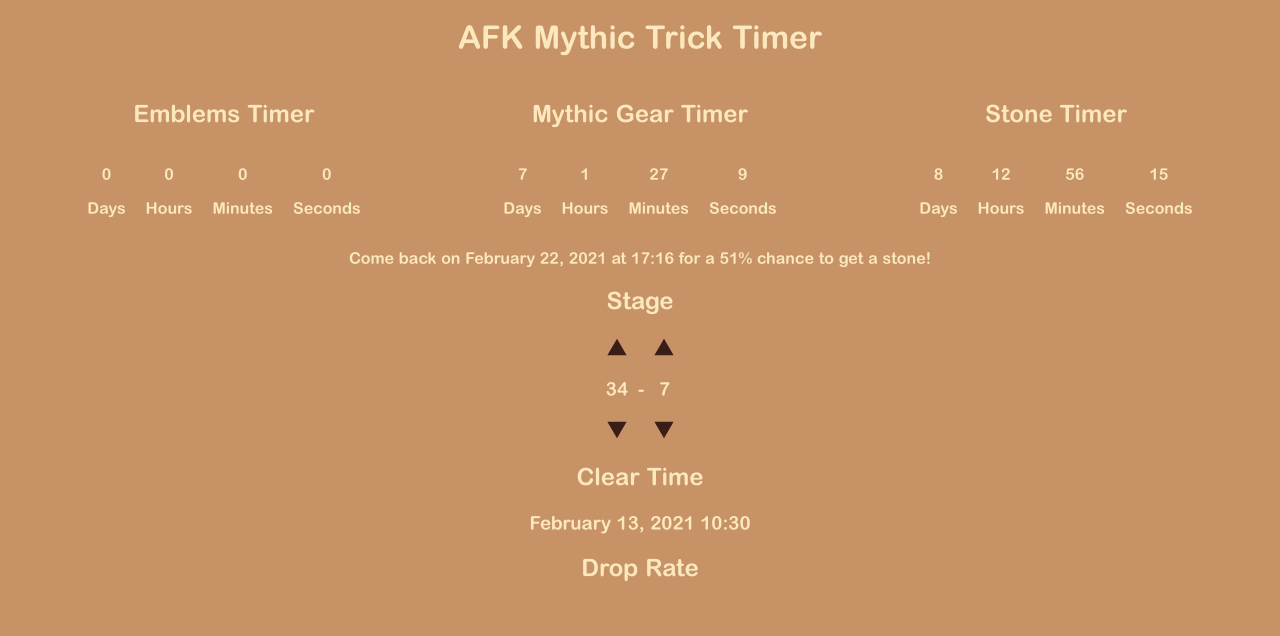
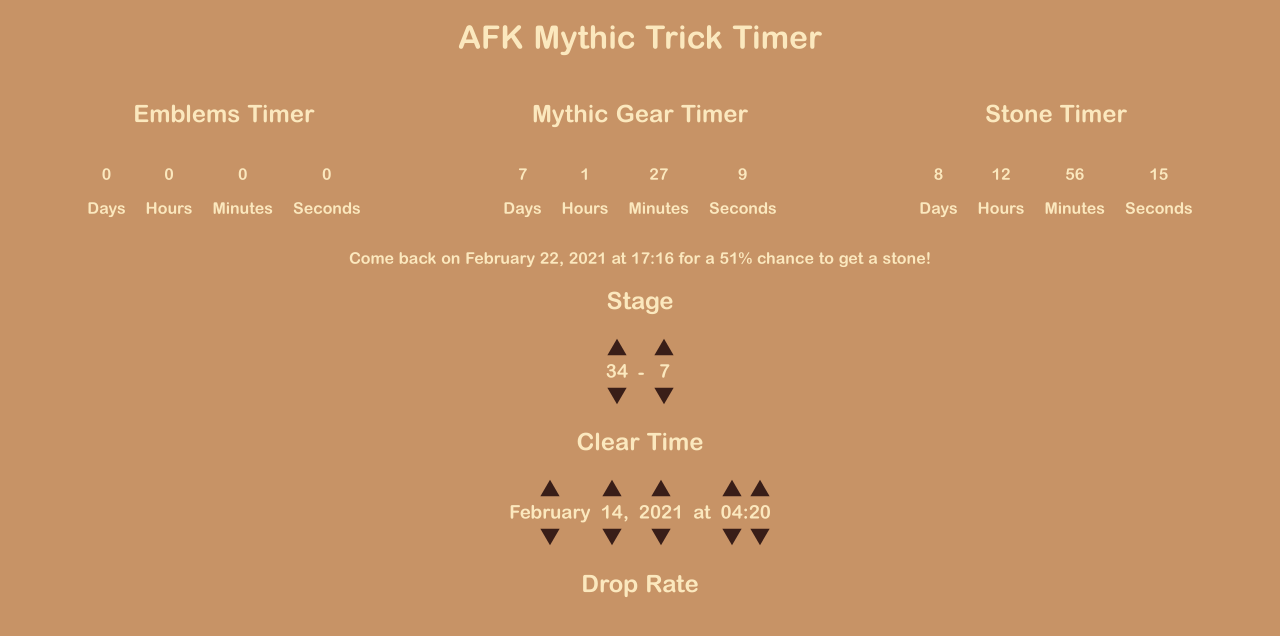
Before and after one commit to staynoon/afk-mythic-trick, a React (Create React App) app: page / in a window 1280 px wide. Shown: the top 636 px of the page. Built offline with nearby package versions, Linux system fonts and the light colour scheme.

Commit message:
date logic

```diff
--- a/src/App.tsx
+++ b/src/App.tsx
@@ -6,6 +6,7 @@ import "./main.css"
 import Countdown from "./time/Countdown"
 import Claimprompt from "./time/Claimprompt"
 import Stage from "./userInput/Stage"
+import Dateselector from "./userInput/Dateselector"
 
 function App() {
   let emblemTime = 5;
@@ -25,10 +26,7 @@ function App() {
       <Claimprompt remainingTime={stoneTime}/>
       <div>
         <Stage />
-        <div>
-          <h2>Clear Time</h2>
-          <h3>February 13, 2021 10:30</h3>
-        </div>
+        <Dateselector />
         <h2>Drop Rate</h2>
       </div>
     </div>
--- a/src/main.css
+++ b/src/main.css
@@ -21,3 +21,8 @@ h1, h2, h3, h4, h5, p {
   text-align: center;
   z-index: -1;
 } */
+
+.value-container {
+  margin-top: 0;
+  margin-bottom: 3px;
+}
--- /dev/null
+++ b/src/userInput/Dateselector.css
@@ -0,0 +1,19 @@
+.date-box {
+  display: flex;
+  justify-content: center;
+  align-items: center;
+}
+
+.arrow {
+  height: 20px;
+  width: 20px;
+}
+
+.value-container {
+  margin-top: 0;
+  margin-bottom: 3px;
+}
+
+.space {
+  margin-right: 10px;
+}
--- /dev/null
+++ b/src/userInput/Dateselector.tsx
@@ -0,0 +1,158 @@
+import * as React from "react"
+
+import "../main.css"
+import "./Dateselector.css"
+
+import arrowUp from "../assets/arrowUp.svg"
+import arrowDown from "../assets/arrowDown.svg"
+
+const monthNames = ["January", "February", "March", "April", "May", "June","July", "August", "September", "October", "November", "December"];
+
+function Dateselector() {
+  let currentTime = new Date(Date.now());
+  const [month,setMonth] = React.useState<number>(currentTime.getMonth())
+  const [day,setDay] = React.useState<number>(currentTime.getDate())
+  const [year,setYear] = React.useState<number>(currentTime.getFullYear())
+  const [hour,setHour] = React.useState<number>(currentTime.getHours())
+  const [minute,setMinute] = React.useState<number>(currentTime.getMinutes())
+
+  let incrementMonth = ():void => {
+    if (month === 11) {
+      setMonth(0);
+    } else {
+      if (month === 0) {
+        if ((year%4) === 0 && day > 29) {
+          setDay(29);
+        } else if (year%4 != 0 && day > 28) {
+          setDay(28);
+        }
+      } else if ((month === 2 || month === 4 || month === 7 || month === 9) && day > 30) {
+        setDay(30);
+      }
+      setMonth(month + 1);
+    }
+  }
+
+  let decrementMonth = ():void => {
+    if (month === 0) {
+      setMonth(11);
+    } else {
+      if (month === 2) {
+        if (year%4 === 0 && day > 29) {
+          setDay(29);
+        } else if (year%4 != 0 && day > 28) {
+          setDay(28);
+        }
+      } else if ((month === 11 || month === 4 || month === 6 || month === 9) && day > 30) {
+        setDay(30);
+      }
+      setMonth(month - 1);
+    }
+  }
+
+  let incrementDay = ():void => {
+    if ((month === 3 || month === 5 || month === 8 || month === 10) && day >= 30) {
+      setDay(1);
+    } else if (month === 1 && year%4 === 0 && day >= 29) {
+      setDay(1);
+    } else if (month === 1 && year%4 != 0 && day >= 28) {
+      setDay(1);
+    } else if ((month === 0 || month === 2 || month === 4 || month === 6 || month === 7 || month === 9 || month === 11) && day >= 31) {
+      setDay(1);
+    } else {
+      setDay(day + 1);
+    }
+  }
+
+  let decrementDay = ():void => {
+    if (day <= 1){
+      if (month === 3 || month === 5 || month === 8 || month === 10) {
+        setDay(30);
+      } else if (month === 1 && (year%4) === 0) {
+        setDay(29);
+      } else if (month === 1 && (year%4) != 0) {
+        setDay(28);
+      } else if (month === 0 || month === 2 || month === 4 || month === 6 || month === 7 || month === 9 || month === 11) {
+        setDay(31);
+      }
+    } else {
+      setDay(day - 1);
+    }
+  }
+
+  let incrementYear = ():void => {
+    if ((year%4) === 0 && month === 1 && day >= 29) {
+      setDay(28);
+    }
+    setYear(year + 1);
+  }
+
+  let decrementYear = ():void => {
+    if ((year%4) === 0 && month === 1 && day >= 29) {
+      setDay(28);
+    }
+    setYear(year - 1);
+  }
+
+  let incrementHour = ():void => {
+    if (hour === 23) {
+      setHour(0);
+    } else {
+      setHour(hour + 1);
+    }
+  }
+
+  let decrementHour = ():void => {
+    if (hour === 0) {
+      setHour(23);
+    } else {
+      setHour(hour - 1);
+    }
+  }
+
+  let incrementMinute = (): void => {
+    setMinute(minute + 1);
+  }
+
+  let decrementMinute = (): void => {
+    setMinute(minute - 1);
+  }
+
+  return (
+    <div>
+      <h2>Clear Time</h2>
+      <div className="date-box">
+        <div className="space">
+          <img src={arrowUp} alt="up arrow" className="arrow" onClick={incrementMonth}></img>
+          <h3 className="value-container">{monthNames[month]}</h3>
+          <img src={arrowDown} alt="down arrow" className="arrow" onClick={decrementMonth}></img>
+        </div>
+        <div>
+          <img src={arrowUp} alt="up arrow" className="arrow" onClick={incrementDay}></img>
+          <h3 className="value-container">{day}</h3>
+          <img src={arrowDown} alt="down arrow" className="arrow" onClick={decrementDay}></img>
+        </div>
+        <h3 className="space value-container">,</h3>
+        <div className="space">
+          <img src={arrowUp} alt="up arrow" className="arrow" onClick={incrementYear}></img>
+          <h3 className="value-container">{year}</h3>
+          <img src={arrowDown} alt="down arrow" className="arrow" onClick={decrementYear}></img>
+        </div>
+        <h3 className="value-container space">at</h3>
+        <div>
+          <img src={arrowUp} alt="up arrow" className="arrow" onClick={incrementHour}></img>
+          <h3 className="value-container">{hour < 10 ? `0${hour}` : `${hour}`}</h3>
+          <img src={arrowDown} alt="down arrow" className="arrow" onClick={decrementHour}></img>
+        </div>
+        <h3 className="value-container">:</h3>
+        <div>
+          <img src={arrowUp} alt="up arrow" className="arrow" onClick={incrementMinute}></img>
+          <h3 className="value-container">{minute < 10 ? `0${minute}` : `${minute}`}</h3>
+          <img src={arrowDown} alt="down arrow" className="arrow" onClick={decrementMinute}></img>
+        </div>
+      </div>
+    </div>
+  )
+}
+
+export default Dateselector;
--- a/src/userInput/Stage.tsx
+++ b/src/userInput/Stage.tsx
@@ -76,13 +76,13 @@ function Stage() {
       <div className="stage-box">
         <div>
           <img src={arrowUp} className="arrow" alt="up arrow" onClick={incrementChapter}></img>
-          <h3>{chapter}</h3>
+          <h3 className="value-container">{chapter}</h3>
           <img src={arrowDown} className="arrow" alt="down arrow" onClick={decrementChapter}></img>
         </div>
         <h3 className="hyphen">-</h3>
         <div>
           <img src={arrowUp} className="arrow" alt="up arrow" onClick={incrementStage}></img>
-          <h3>{stage}</h3>
+          <h3 className="value-container">{stage}</h3>
           <img src={arrowDown} className="arrow" alt="down arrow" onClick={decrementStage}></img>
         </div>
       </div>
```
